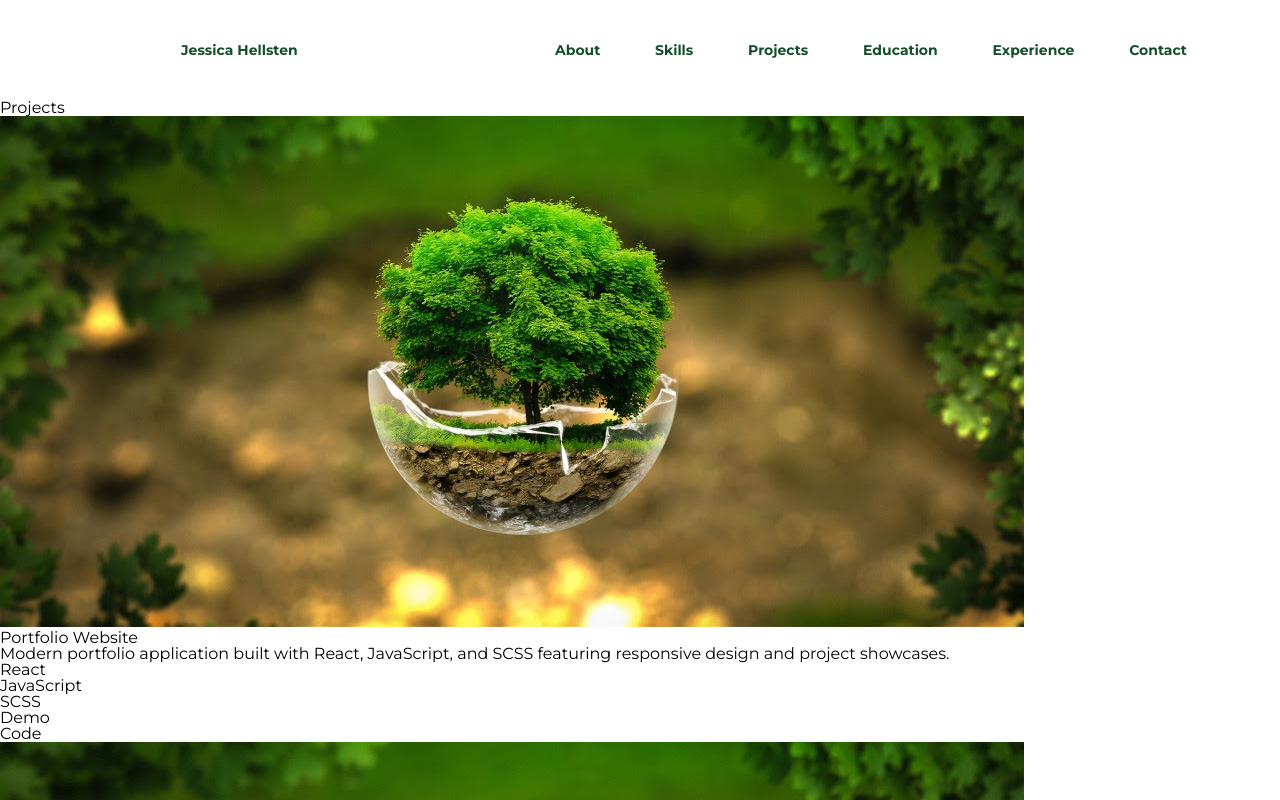
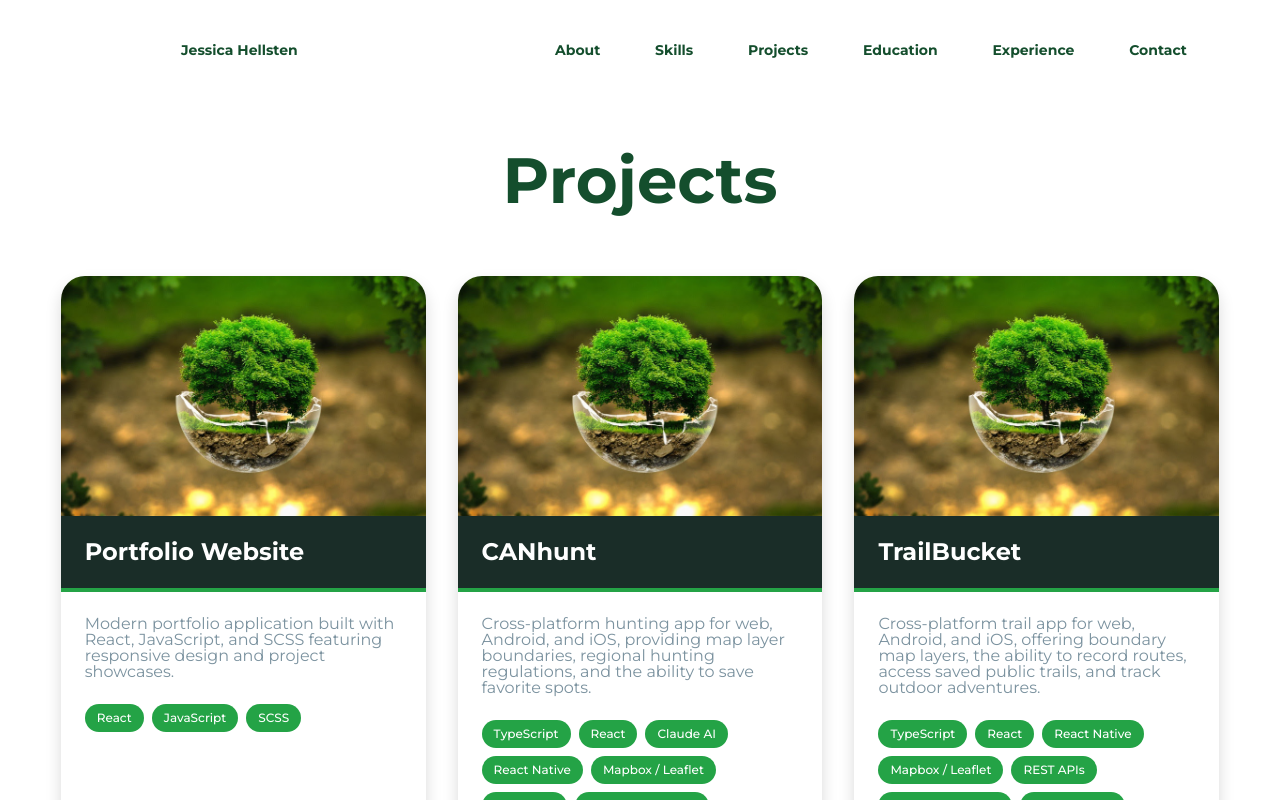
Before and after one commit to hellsten/jessicahellsten-website, a React (Vite) app: page / in a window 1280 px wide. Shown: the top 800 px of the page. Built offline with nearby package versions, Linux system fonts and the light colour scheme.

Commit message:
Added styling to projects

```diff
--- a/src/components/Projects/Projects.scss
+++ b/src/components/Projects/Projects.scss
@@ -0,0 +1,109 @@
+@use "./../../styles/colors" as *;
+@use "./../../styles/mixins" as *;
+
+.projects {
+  &__container {
+    padding: 1rem 2rem;
+  }
+  &__header {
+    display: flex;
+    justify-content: center;
+  }
+  &__title {
+    padding: 2rem;
+    margin: 0 0 2rem;
+    border-radius: 20rem;
+    font-size: 4rem;
+    font-weight: 700;
+    color: $green-color-primary;
+    @include tablet {
+        font-size: 3rem;
+        padding: 1.5rem;
+    }
+    @include mobile {
+        font-size: 2rem;
+        padding: 1.25rem;
+    }
+  }
+  &__card-container {
+    display: flex;
+    flex-wrap: wrap;
+    justify-content: center;
+    width: 100%;
+    gap: 2rem;
+  }
+}
+
+.project__card {
+  display: flex;
+  flex-direction: column;
+  overflow: hidden;
+  width: 30%;
+  border-radius: 1.5rem;
+  box-shadow: 0 0.5rem 1rem rgba(0, 0, 0, 0.15);
+  transition: transform 0.3s ease, box-shadow 0.3s ease;
+  &:hover {
+    transform: translateY(-0.75rem);
+    box-shadow: 0 1rem 2rem rgba(0, 0, 0, 0.25);
+  }
+  @include tablet {
+    width: 50%;
+  }
+  @include mobile {
+    width: 100%;
+  }
+  &-image {
+    background-color: $green-color-tertiary;
+    height: 15rem;
+    object-fit: cover;
+  }
+  &-title {
+    font-size: 1.5rem;
+    font-weight: 700;
+    color: $color-white;
+    border-bottom: 4px solid $green-color-secondary;
+    background-color: $green-color-tertiary;
+    padding: 1.5rem;
+  }
+  &-intro {
+    font-size: 1rem;
+    color: $green-color-accent;
+    padding: 1.5rem 1.5rem 1.5rem;
+  }
+  &-skills {
+    display: flex;
+    flex-wrap: wrap;
+    gap: 0.5rem;
+    padding: 0 1.5rem 1.5rem;
+    &-item {
+      background-color: $green-color-secondary;
+      color: $color-white;
+      padding: 0.5rem 0.75rem;
+      border-radius: 1rem;
+      font-size: 0.75rem;
+      font-weight: 500;
+    }
+  }
+  &-links {
+    display: flex;
+    justify-content: center;
+    padding: 0 1.5rem 1.5rem;
+    margin-top: auto;
+    gap: 1rem;
+    div {
+      cursor: pointer;
+      text-align: center;
+      width: 50%;
+      background-color: $green-color-primary;
+      color: $color-white;
+      padding: 0.5rem 1rem;
+      border-radius: 1rem;
+      font-weight: 600;
+      transition: background-color 0.3s ease, padding 0.3s ease;
+      &:hover {
+        background-color: $green-color-secondary;
+        padding: 0.6rem 1.1rem;
+      }
+    }
+  }
+}
```
